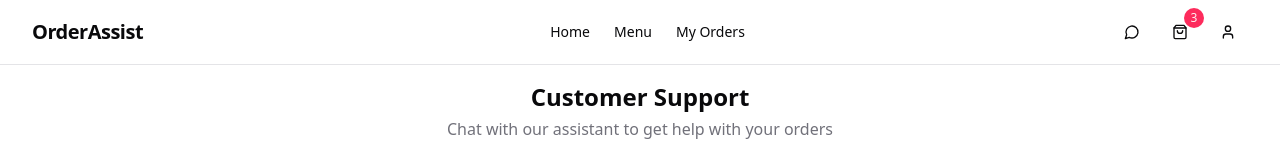
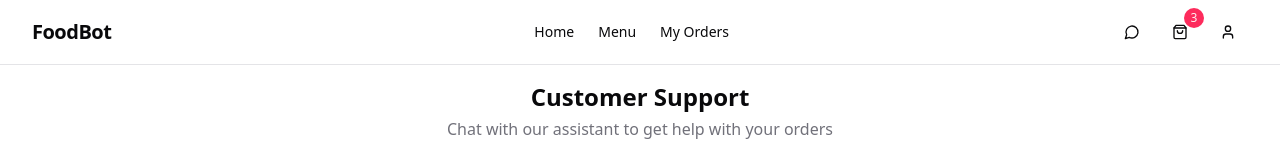
Before and after one commit to Khushi-Kamboj/FoodBot-Customer-service-chatbot, a React (Vite) app: page /chat in a window 1280 px wide. Shown: the top 160 px of the page. Built offline with nearby package versions, Linux system fonts and the light colour scheme.

Commit message:
Rename OrderAssist to FoodBot
Rename OrderAssist mentions in the header.

```diff
--- a/src/components/Header.tsx
+++ b/src/components/Header.tsx
@@ -1,3 +1,4 @@
+
 import { Button } from "@/components/ui/button";
 import {
   ShoppingBag,
@@ -44,7 +45,7 @@ export function Header() {
             transition={{ duration: 0.5 }}
             className="text-xl font-bold tracking-tight"
           >
-            OrderAssist
+            FoodBot
           </motion.h1>
         </Link>
 
```
